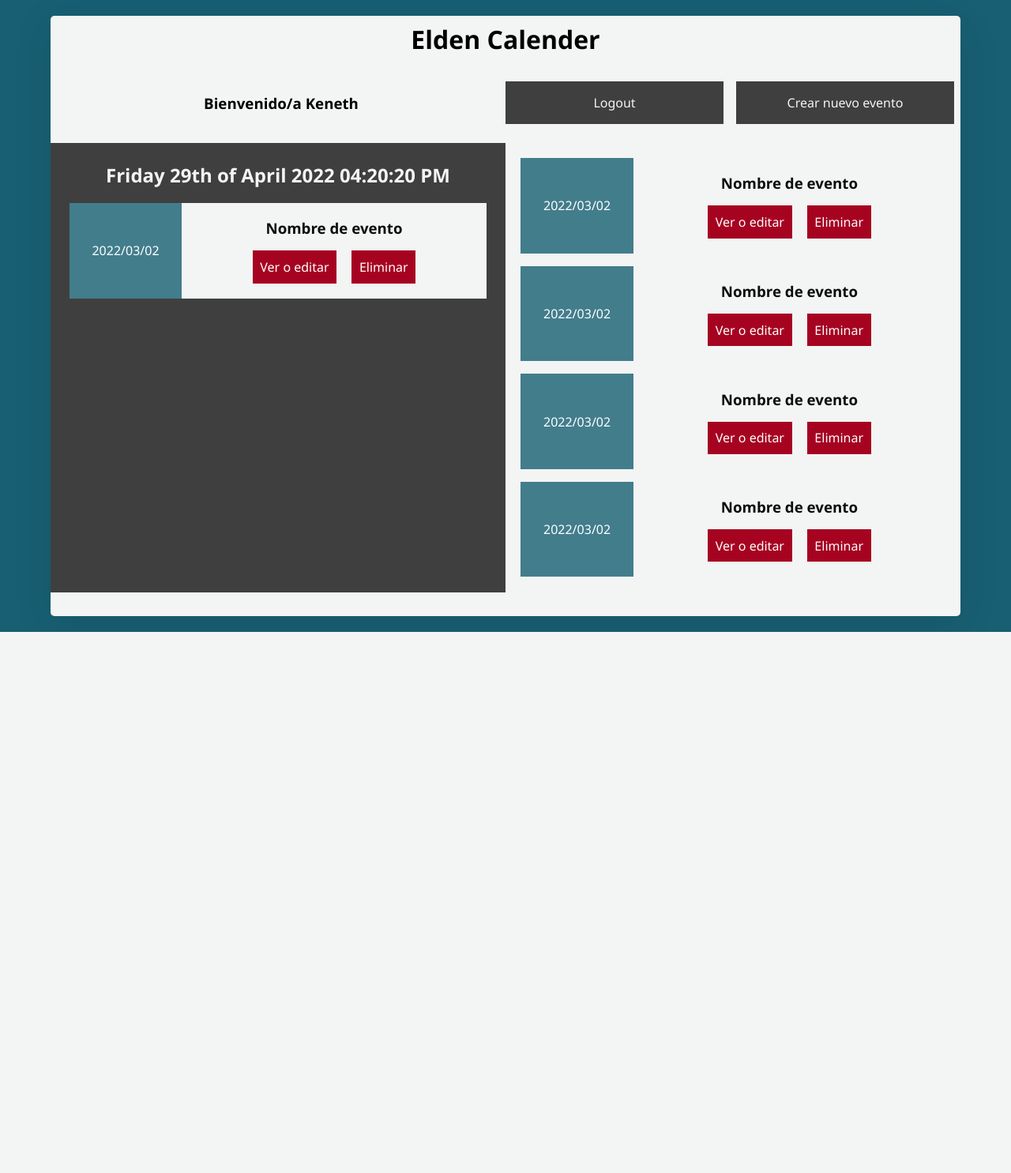
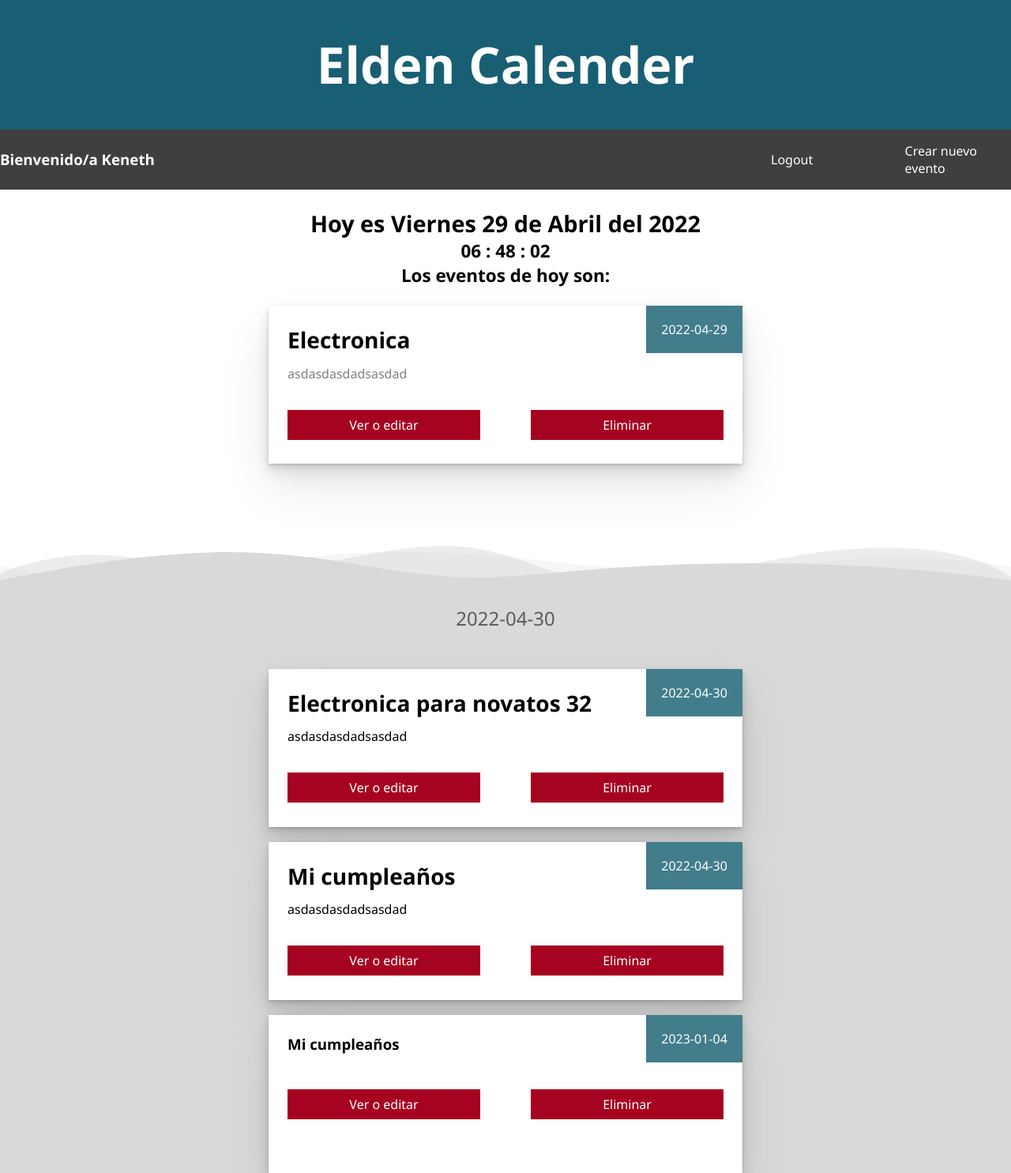
Before and after one commit to DMancia03/taller_practico_2_dss, a PHP site: page /dashboard.html in a window 1280 px wide. Shown: the whole page at 79% size. Before the commit the page ends 800 px from the top, so only its background shows below. Run offline with PHP 8.4, Linux system fonts and the light colour scheme; some libraries are stand-ins or nearby versions.

Commit message:
Dieseño malo

```diff
--- a/controlador/event.class.php
+++ b/controlador/event.class.php
@@ -35,7 +35,7 @@ class Event{
     public function saveEvent(){
         $dbHandler = new Query();
         if($dbHandler->insertEvent($this->name, $this->fecha, $this->desc, $this->idUsuario)){
-            echo "Guardado con exito";
+            echo true;
         }
     }
     public function getEventsByUserID(){
@@ -63,7 +63,7 @@ class Event{
         if(is_array($result)){
             return $result;
         }else{
-            return "Todavia no has creado un evento";
+            return "No has selecionado un evento";
         }
     }
     public function updateEvent(){
--- a/css/dashboard.css
+++ b/css/dashboard.css
@@ -34,8 +34,7 @@ body{
     justify-content: center;
 }
 header{
-    width: 90%;
-    height: 95%;
+    width: 100%;
     background-color: var(--color5);
     overflow-x: hidden;
     overflow-y: hidden;
--- /dev/null
+++ b/css/dashboard_2.css
@@ -0,0 +1,211 @@
+:root{
+    --color1: #185F73;
+    --color2: #427D8C;
+    --color3: #C6D4D8;
+    --color5: #F3F4F4;
+    --color6: #3F3F3F;
+    --error1: #A60321;
+    --error2: #590212;
+    --error3: #F20544;
+    --error5: #0D0D0D;
+}
+a{
+    font-family: inherit;
+    color: inherit;
+    text-decoration: none;
+}
+*{
+    padding: 0%;
+    margin: 0%;
+    font-family: 'Segoe UI', Tahoma, Geneva, Verdana, sans-serif;
+    box-sizing: border-box;
+}
+html{
+    height: 100%;
+    width: 100%;
+}
+header{
+    background-color: #185F73;
+    color: white;
+    display: flex;
+    height: 30%;
+    flex-direction: column;
+    align-items: center;
+    justify-content: center;
+    position: relative;
+}
+
+header .appName{
+    padding: 1.2em;
+    font-size: 2em;
+}
+header .user-data{
+    display: flex;
+    flex-direction: row;
+    justify-content: space-between;
+    width: 100%;
+    background-color: var(--color6);
+    align-items: center;
+}
+.user-data .buttons{
+    display: flex;
+    gap: 0 1.2em;
+    width: 25%;
+    height: 100%;
+    align-items: center;
+
+}
+.user-data .buttons .btn{
+    flex: 1;
+    padding: 1em;
+    height: 100%;
+}
+.user-data .buttons .btn:hover{
+    background-color: #0D0D0D;
+}
+.agenda{
+    background-color: #C6D4D8;
+    height: 100%;
+}
+.base-grid{
+  display: flex;
+  flex-direction: column;
+}
+.last-event{
+    text-align: center;
+}
+.last-event .today{
+    padding: 1.2em;
+    font-size: 1.2em;
+}
+.events{
+    display: flex;
+    flex-direction: column;
+    gap: 1.2em;
+    align-items: center;
+    justify-content: center;
+}
+.event{
+    background-color: white;
+    box-shadow: rgba(0, 0, 0, 0.07) 0px 1px 2px, rgba(0, 0, 0, 0.07) 0px 2px 4px, rgba(0, 0, 0, 0.07) 0px 4px 8px, rgba(0, 0, 0, 0.07) 0px 8px 16px, rgba(0, 0, 0, 0.07) 0px 16px 32px, rgba(0, 0, 0, 0.07) 0px 32px 64px;
+    width: 600px;
+    height: 200px;
+    position: relative;
+}
+.event .fecha{
+    position: absolute;
+    top: 0;
+    right: 0;
+    background-color: #427D8C;
+    color: white;
+    padding:1.2em;
+}
+.event .datos{
+    width: 100%;
+    height: 100%;
+    text-align: justify;
+    display: flex;
+    flex-direction: column;
+    justify-content: space-between;
+    padding: 1.5em;
+}
+.event .datos div{
+    flex : 1;
+}
+.datos .title{
+    font-size: 1.5em;
+    font-weight: bolder;
+}
+.datos .desc{
+    width: 100%;
+
+}
+.datos .ev-btns{
+    display: flex;
+    flex-direction: row;
+    justify-content: space-between;
+    width: 100%;
+    gap: 0 4rem;
+    align-items: center;
+}
+.datos .ev-btns .btn{
+    flex: 1;
+    text-align: center;
+    background-color: var(--error1);
+    color: white;
+    padding: 0.5em;
+    cursor: pointer;
+}
+.desc{
+    color: gray;
+}
+.newDate{
+    font-size: 1.5rem;
+    color: rgb(91, 91, 91);
+    padding: 1.2em;
+}
+.normal-div{
+    height: 35px;
+    background-color: #3F3F3F;
+    width: 100%;
+}
+.normal-div2{
+    height: 150px;
+    background-color: white;
+    width: 100%;
+}
+.last-event{
+     position: relative;
+}
+.upnext-events{
+    background-color: #D9D9D9;
+}
+
+
+
+
+
+
+
+
+
+
+.custom-shape-divider-bottom-1651300134 {
+    position: absolute;
+    bottom: 0;
+    left: 0;
+    width: 100%;
+    overflow: hidden;
+    line-height: 0;
+    transform: rotate(180deg);
+}
+
+.custom-shape-divider-bottom-1651300134 svg {
+    position: relative;
+    display: block;
+    width: calc(100% + 1.3px);
+    height: 50px;
+}
+
+.custom-shape-divider-bottom-1651300134 .shape-fill {
+    fill: #D9D9D9;
+}
+.custom-shape-divider-bottom-1651300364 {
+    position: absolute;
+    bottom: 0;
+    left: 0;
+    width: 100%;
+    overflow: hidden;
+    line-height: 0;
+}
+
+.custom-shape-divider-bottom-1651300364 svg {
+    position: relative;
+    display: block;
+    width: calc(100% + 1.3px);
+    height: 120px;
+}
+
+.custom-shape-divider-bottom-1651300364 .shape-fill {
+    fill:#D9D9D9;
+}
--- a/dashboard.html
+++ b/dashboard.html
@@ -1,22 +1,24 @@
-
 <!DOCTYPE html>
-<html lang="en">
+<html lang="esp">
 <head>
     <meta charset="UTF-8">
     <meta http-equiv="X-UA-Compatible" content="IE=edge">
     <meta name="viewport" content="width=device-width, initial-scale=1.0">
+    <link rel="stylesheet" href="css/dashboard_2.css">
+    <script src="//cdn.jsdelivr.net/npm/sweetalert2@11"></script>
+    <script src="https://code.jquery.com/jquery-3.6.0.js" integrity="sha256-H+K7U5CnXl1h5ywQfKtSj8PCmoN9aaq30gDh27Xc0jk=" crossorigin="anonymous"></script>
     <title>Elden Calender</title>
-    <link rel="stylesheet" href="css/dashboard.css">
 </head>
 <body>
     <header>
         <div class="appName">
             <h1>Elden Calender</h1>
         </div>
+
         <div class="user-data">
             <div class="user">
                 <div>
-                    <h3>Bienvenido/a Keneth</h3>
+                    <h3>Bienvenido/a  Keneth</h3>
 
                 </div>
             </div>
@@ -25,105 +27,131 @@
                 <a href="controlador/userController.php?operacion=logout">Logout</a>
                 </div>
                 <div class="btn">
-                <a href="">Crear nuevo evento</a>
+                <a href="newEvento.php">Crear nuevo evento</a>
                 </div>
             </div>
         </div>
+
+
+
+    </header>
     <div id="agenda">
         <div class="base-grid">
-
             <div class="last-event">
                 <div class="today">
-                        <h2>Friday 29th of April 2022 04:20:20 PM</h2>
+                    <h2>Hoy es Viernes 29 de Abril del 2022</h2>
+                    <h3 id='reloj'>
+                        00:00:00
+                    </h3>
+                    <h3>Los eventos de hoy son:</h3>
                 </div>
+                <div class="events">
+
                     <div class="event">
                         <div class="fecha">
-                            2022/03/02
+                            2022-04-29
                         </div>
                         <div class="datos">
-                            <h3>Nombre de evento</h3>
+                            <div class="title">
+                                <h3>Electronica</h3>
+                            </div>
+
+                            <div class="desc">asdasdasdadsasdad</div>
                             <div class="ev-btns">
-                                <div class="btn">
+                                <a href='editar.php?id=13' class="btn">
                                     Ver o editar
-                                </div>
-                                <div class="btn">
+                                </a>
+                                <div class="btn del-btn" id='eliminar_13' >
                                     Eliminar
                                 </div>
                             </div>
                         </div>
                     </div>
                 </div>
+                <div class="custom-shape-divider-bottom-1651300134">
+                    <svg data-name="Layer 1" xmlns="http://www.w3.org/2000/svg" viewBox="0 0 1200 120" preserveAspectRatio="none">
+                        <path d="M0,0V46.29c47.79,22.2,103.59,32.17,158,28,70.36-5.37,136.33-33.31,206.8-37.5C438.64,32.43,512.34,53.67,583,72.05c69.27,18,138.3,24.88,209.4,13.08,36.15-6,69.85-17.84,104.45-29.34C989.49,25,1113-14.29,1200,52.47V0Z" opacity=".25" class="shape-fill"></path>
+                        <path d="M0,0V15.81C13,36.92,27.64,56.86,47.69,72.05,99.41,111.27,165,111,224.58,91.58c31.15-10.15,60.09-26.07,89.67-39.8,40.92-19,84.73-46,130.83-49.67,36.26-2.85,70.9,9.42,98.6,31.56,31.77,25.39,62.32,62,103.63,73,40.44,10.79,81.35-6.69,119.13-24.28s75.16-39,116.92-43.05c59.73-5.85,113.28,22.88,168.9,38.84,30.2,8.66,59,6.17,87.09-7.5,22.43-10.89,48-26.93,60.65-49.24V0Z" opacity=".5" class="shape-fill"></path>
+                        <path d="M0,0V5.63C149.93,59,314.09,71.32,475.83,42.57c43-7.64,84.23-20.12,127.61-26.46,59-8.63,112.48,12.24,165.56,35.4C827.93,77.22,886,95.24,951.2,90c86.53-7,172.46-45.71,248.8-84.81V0Z" class="shape-fill"></path>
+                    </svg>
+                </div>
+                <!----
+                <div class="custom-shape-divider-bottom-1651300364">
+                    <svg data-name="Layer 1" xmlns="http://www.w3.org/2000/svg" viewBox="0 0 1200 120" preserveAspectRatio="none">
+                        <path d="M598.97 114.72L0 0 0 120 1200 120 1200 0 598.97 114.72z" class="shape-fill"></path>
+                    </svg>
+                </div>-->
+                <div class="normal-div2">
+
+                </div>
+            </div>
             <div class="upnext-events">
                 <div class="events">
+                    <div class="newDate">2022-04-30</div>
                     <div class="event">
 <div class="fecha">
-                                2022/03/02
+    2022-04-30
 </div>
 <div class="datos">
-                                <h3>Nombre de evento</h3>
+    <div class="title">
+        <h3>Electronica para novatos 32</h3>
+
+    </div>
+    <div>asdasdasdadsasdad</div>
+
     <div class="ev-btns">
-                                    <div class="btn">
+        <a class="btn" href='editar.php?id=9'>
             Ver o editar
+        </a>
+        <div class="btn del-btn" id='eliminar_9'>
+            Eliminar
         </div>
-                                    <div class="btn">
+    </div>
+</div>
+</div> <div class="event">
+<div class="fecha">
+    2022-04-30
+</div>
+<div class="datos">
+    <div class="title">
+        <h3>Mi cumpleaños</h3>
+
+    </div>
+    <div>asdasdasdadsasdad</div>
+
+    <div class="ev-btns">
+        <a class="btn" href='editar.php?id=12'>
+            Ver o editar
+        </a>
+        <div class="btn del-btn" id='eliminar_12'>
+            Eliminar
+        </div>
+    </div>
+</div>
+</div> <div class="event">
+<div class="fecha">
+    2023-01-04
+</div>
+<div class="datos">
+    <h3>Mi cumpleaños</h3>
+    <div class="ev-btns">
+        <a class="btn" href='editar.php?id=10'>
+            Ver o editar
+        </a>
+        <div class="btn del-btn" id='eliminar_10'>
             Eliminar
         </div>
     </div>
 </div>
 </div>
-                        <div class="event">
-                            <div class="fecha">
-                                2022/03/02
+
                 </div>
-                            <div class="datos">
-                                <h3>Nombre de evento</h3>
-                                <div class="ev-btns">
-                                    <div class="btn">
-                                        Ver o editar
-                                    </div>
-                                    <div class="btn">
-                                        Eliminar
+
             </div>
         </div>
     </div>
-                        </div>
-                        <div class="event">
-                            <div class="fecha">
-                                2022/03/02
-                            </div>
-                            <div class="datos">
-                                <h3>Nombre de evento</h3>
-                                <div class="ev-btns">
-                                    <div class="btn">
-                                        Ver o editar
-                                    </div>
-                                    <div class="btn">
-                                        Eliminar
-                                    </div>
-                                </div>
-                            </div>
-                        </div>
-                        <div class="event">
-                            <div class="fecha">
-                                2022/03/02
-                            </div>
-                            <div class="datos">
-                                <h3>Nombre de evento</h3>
-                                <div class="ev-btns">
-                                    <div class="btn">
-                                        Ver o editar
-                                    </div>
-                                    <div class="btn">
-                                        Eliminar
-                                    </div>
-                                </div>
-                            </div>
-                        </div>
-                    </div>
-                </div>
-            </div>
-        </div>
+    <script src="js/dashboard.js"></script>
+    <script src="js/reloj.js"></script>
 
-    </header>
 </body>
 </html>
```
Also changed, not shown: dashboard.php (+113 -13 lines), js/reloj.js (added, +34 -0 lines), js/save.js (added, +31 -0 lines), newEvento.php (+6 -3 lines). Lines whose indentation alone changed are shown as unchanged.
